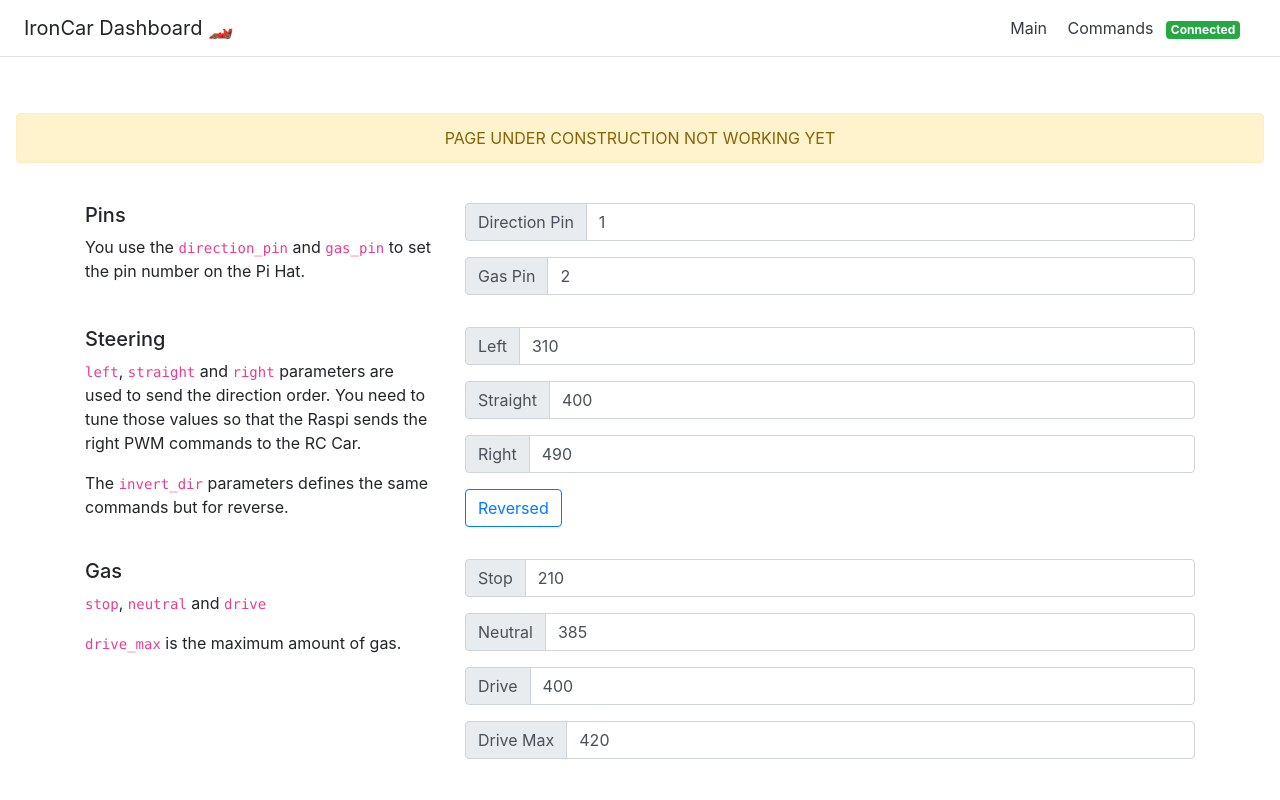
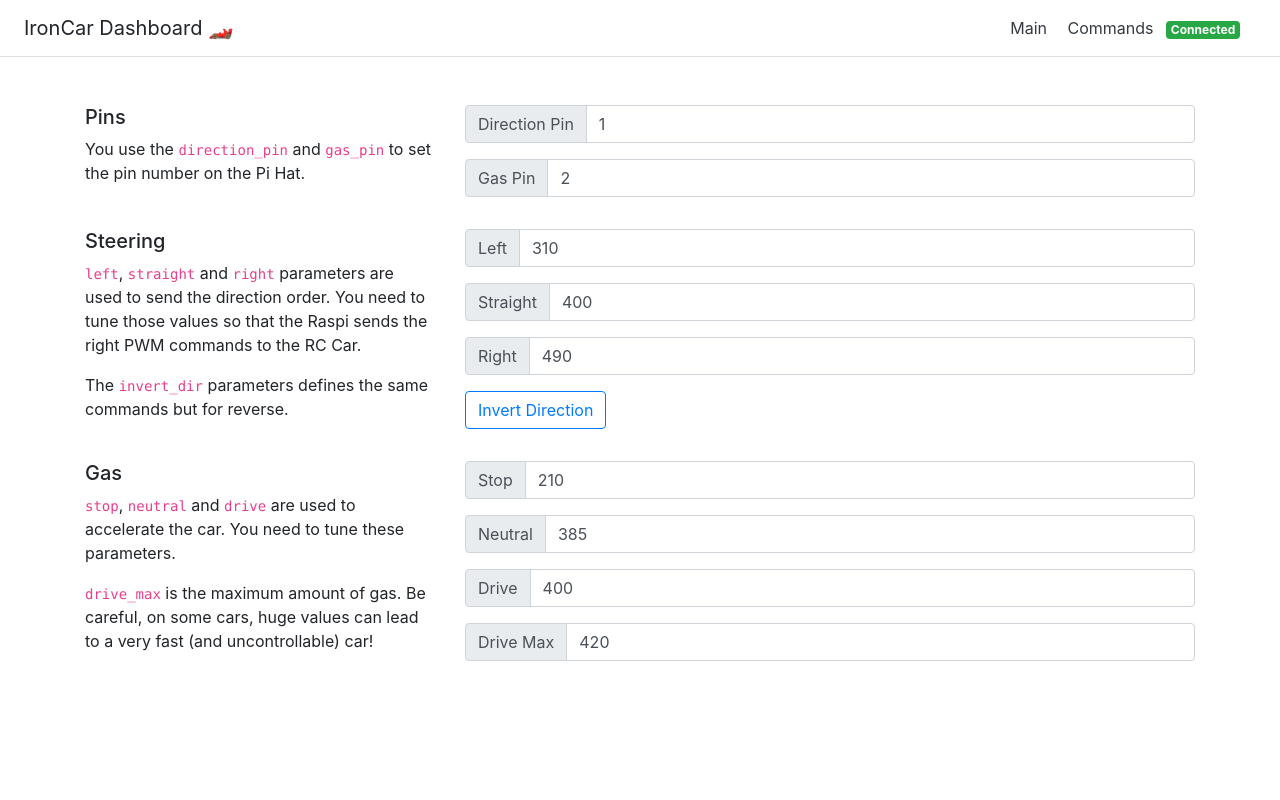
Before and after one commit to vhoulbreque/ironcar, a Flask app: page /commands in a window 1280 px wide. Run offline with Flask 2, Linux system fonts and the light colour scheme; parts of the project's set-up code (start-up, migrations or seed data) failed here and were passed over; some libraries are stand-ins or nearby versions.

Commit message:
front updated - clarification and removed warning message

```diff
--- a/front/templates/commands.html
+++ b/front/templates/commands.html
@@ -1,11 +1,5 @@
 {% extends "layout.html" %}
 {% block body %}
-<div class="px-3 py-3 pt-md-2 pb-md-4 mx-auto text-center">
-  <div class="alert alert-warning" role="alert" id="Status">
-    PAGE UNDER CONSTRUCTION NOT WORKING YET
-  </div>
-</div>
-
 <div class="container">
 
   <div class="row">
@@ -56,7 +50,7 @@
           <input type="text" class="form-control" data-command="right" value="{{commands.right}}">
         </div>
         <div class="input-group mb-3">
-          <button type="submit" class="btn btn-outline-primary" data-command-reversed="invert_dir">Reversed</button>
+          <button type="submit" class="btn btn-outline-primary" data-command-reversed="invert_dir">Invert Direction</button>
         </div>
     </div>
   </div>
@@ -64,8 +58,8 @@
   <div class="row">
     <div class="col-lg-4 mb-3">
       <h5>Gas</h5>
-      <p><code>stop</code>, <code>neutral</code> and <code>drive</code></p>
-      <p><code>drive_max</code> is the maximum amount of gas.</p>
+      <p><code>stop</code>, <code>neutral</code> and <code>drive</code> are used to accelerate the car. You need to tune these parameters.</p>
+      <p><code>drive_max</code> is the maximum amount of gas. Be careful, on some cars, huge values can lead to a very fast (and uncontrollable) car!</p>
     </div>
     <div class="col-lg-8 mb-3">
         <div id="slider-handles"></div>
--- a/main.py
+++ b/main.py
@@ -123,6 +123,13 @@ def handle_config(data):
 	command = data['command']
 	value = data['value']
 
+	# Check for wrong inputs
+	try:
+		value = int(value)
+	except Exception as e:
+		print('`{}` cannot be cast to int'.format(value))
+		return
+
 	# Modify the config file
 	with open(CONFIG) as json_file:
 		config = json.load(json_file)
```
Also changed, not shown: config.json (line endings or trailing spaces).
